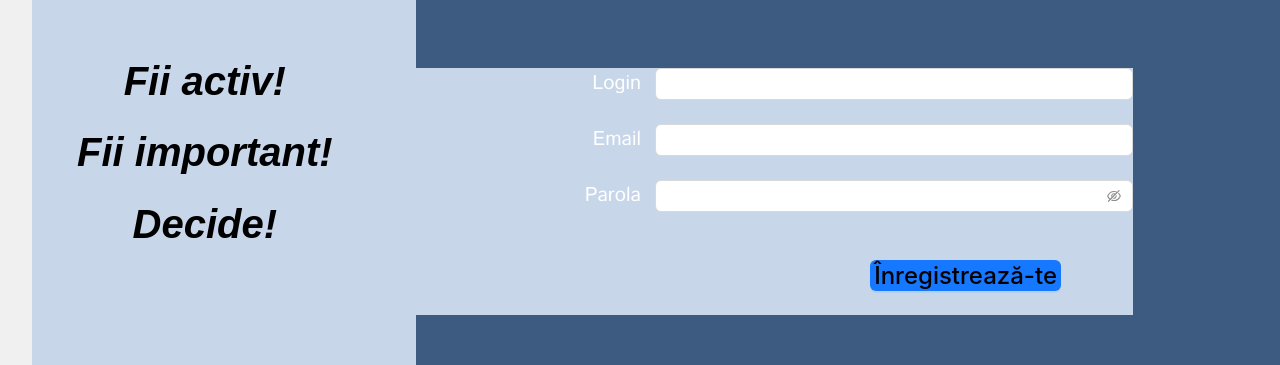
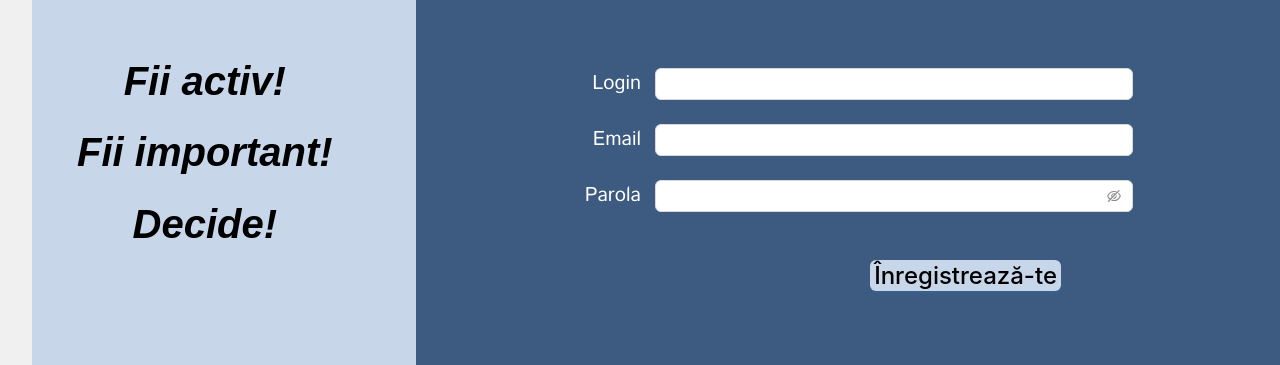
Before and after one commit to mechim/hackathon-newsaggregator-frontend, a React (Vite) app in the folder news-aggregator/: page /sign-up in a window 1280 px wide. Shown: the part 319-684 px from the top of the page. Built offline with nearby package versions, Linux system fonts and the light colour scheme.

Commit message:
fixed signup error

```diff
--- a/news-aggregator/src/pages/SignUp.css
+++ b/news-aggregator/src/pages/SignUp.css
@@ -49,7 +49,7 @@
 .input_wraper{
     margin-top: -2%;
     align-content: center;
-    background-color: #c8d6ea;
+    background-color: #3D5A80;
 }
 
 
@@ -60,9 +60,10 @@
     margin-top: 5%;
     width: 40%;
     height: 60%;
-
+    font-style: bold;
     color: black;
     font-weight: 450;
+    background-color: #c8d6ea;
 }
 
 .box1_text{
```
